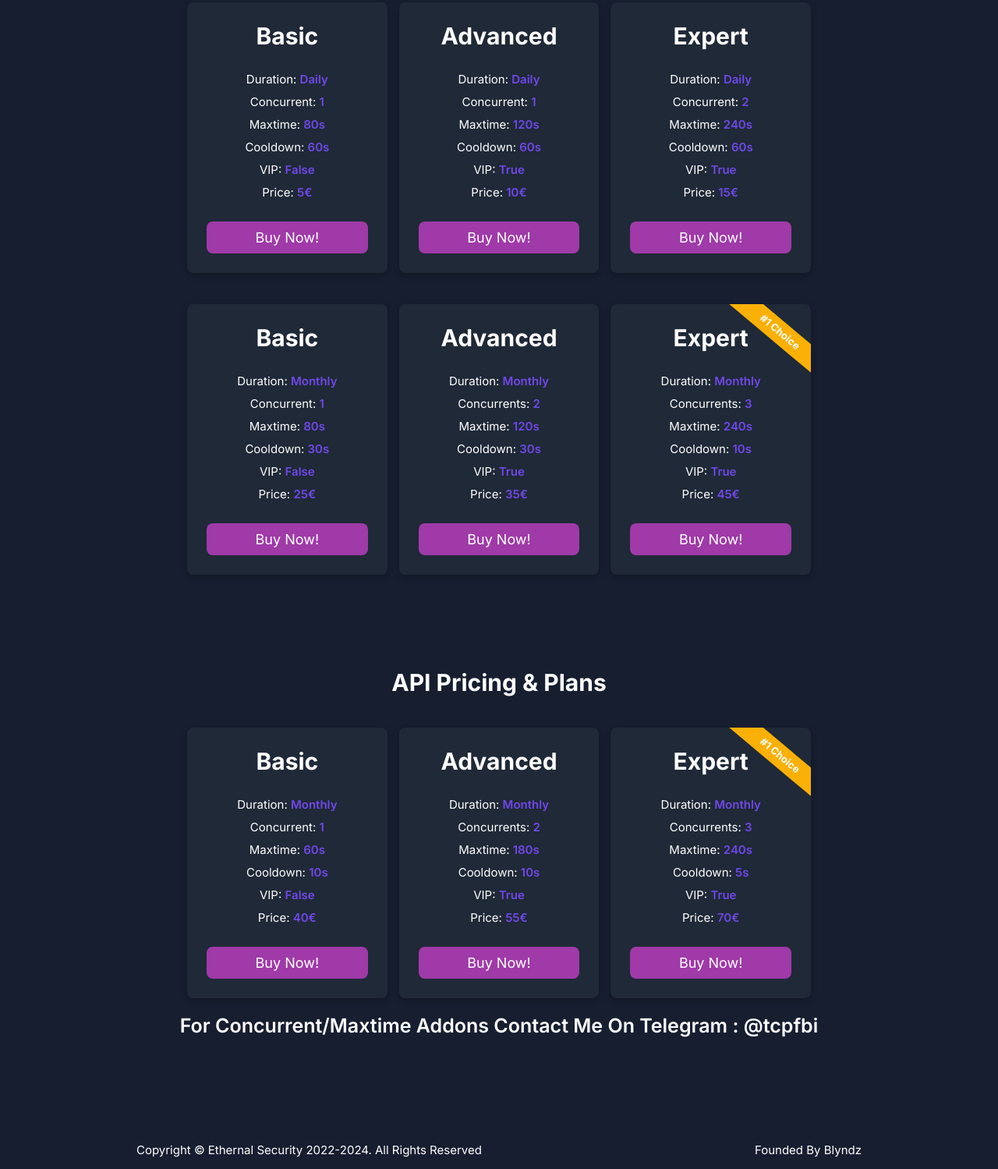
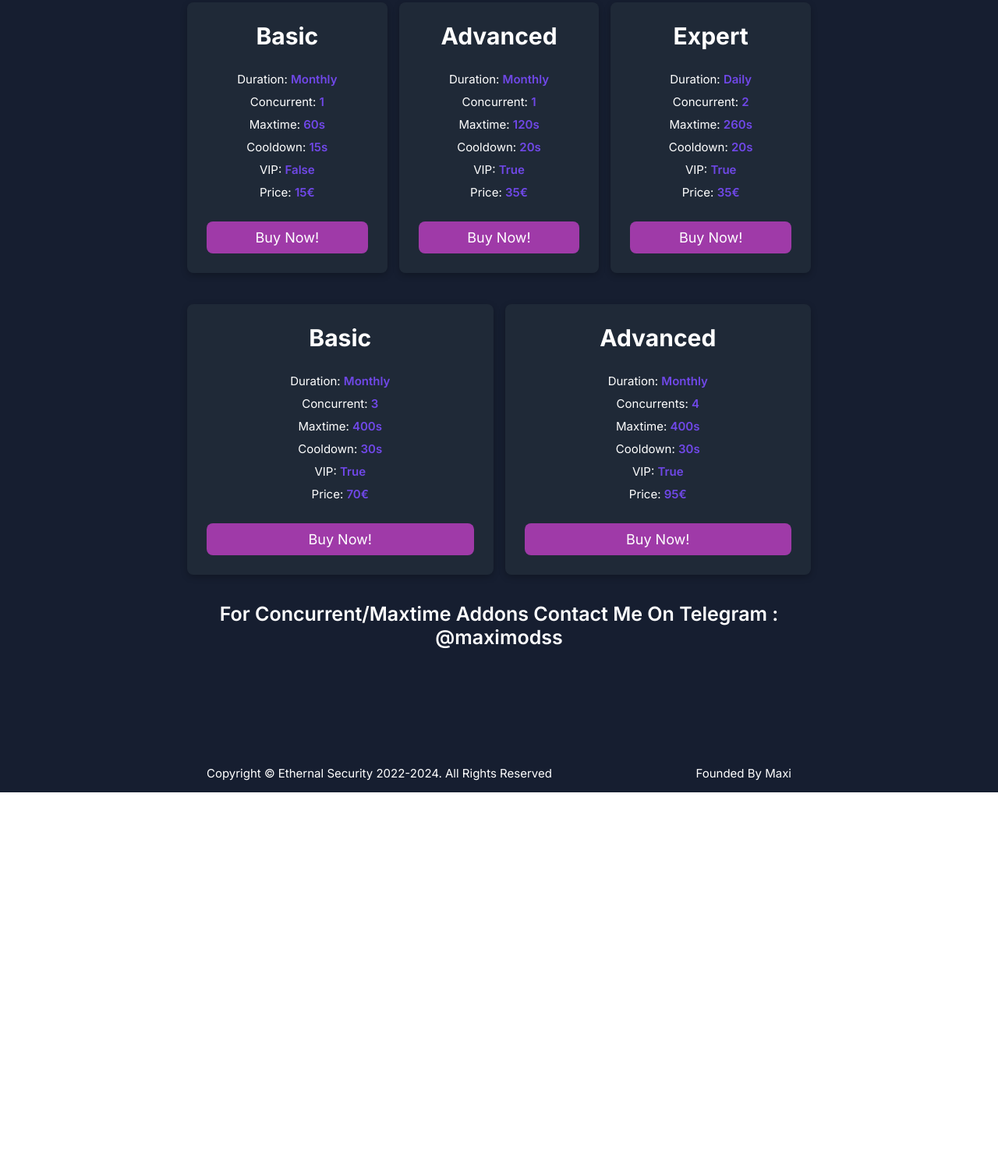
Before and after one commit to FinixDevRoot/ethernal, a plain HTML site: page index.html in a window 1280 px wide. Shown: the part 1612-3111 px from the top of the page at 78% size. After the commit the page ends 2628 px from the top, so only its background shows below. Drawn offline with Linux system fonts and the light colour scheme.

Commit message:
Add files via upload

```diff
--- a/index.html
+++ b/index.html
@@ -1,6 +1,6 @@
 
 <!DOCTYPE html>
-<!-- Coded By Blyndz -->
+<!-- Coded By Maxi -->
 <html lang="en">
 <head>
     <script src="assets/js/embed.js"></script>
@@ -43,7 +43,7 @@
             </div>
             <div class="separator"></div>
           <!-- //  <i onclick="window.location.href='https://Ethernalnetwork.su/discord'" class="nav-icon fa-brands fa-discord"></i> -->
-            <i onclick="window.location.href='https://t.me/hugeddos'" class="nav-icon fa-brands fa-telegram"></i>
+            <i onclick="window.location.href='https://t.me/ethernalapi'" class="nav-icon fa-brands fa-telegram"></i>
             <i onclick="window.location.href='tos'" class="nav-icon fa-solid fa-book"></i>
         </ul>
         <div onclick="toggle_mobile_navigation()" class="mobile-menu">
@@ -57,7 +57,7 @@
                 <li onclick="scrollto('showcase')">Showcase</li>
                 <div class="mobile-separator"></div>
                 <li onclick="window.location.href='https://Ethernalnetwork.su/discord'">Discord</li>
-                <li onclick="window.location.href='https://t.me/hugeddos'">Telegram</li>
+                <li onclick="window.location.href='https://t.me/ethernalapi'">Telegram</li>
                 <li onclick="window.location.href='tos'">TOS</li>
                 <div class="mobile-separator"></div>
                 <li class="mobile-online">Online</li>
@@ -77,7 +77,7 @@
                 <p class="home-text-2">Get The Maximum Power For The Cheapest Prices With Over 360 Satisfied Customers.</p>
                 <div class="home-button-box">
                     <button onclick="scrollto('pricing')" class="home-button buy-now">Pricing</button>
-                    <button onclick="window.location.href='https://t.me/hugeddos'" class="home-button buy-now">Telegram</button>
+                    <button onclick="window.location.href='https://t.me/ethernalapi'" class="home-button buy-now">Telegram</button>
                 </div>
             </div>
             <img class="home-img" src="./assets/img/Ethernal_home.png" alt="">
@@ -161,38 +161,38 @@
                <div class="pricing-box">
                 <h1 class="pricing-box-header">Basic</h1>
                 <ul>
-                    <li class="basic-plans">Duration: <span class="basic-text">Daily</span></li>
+                    <li class="basic-plans">Duration: <span class="basic-text">Monthly</span></li>
                     <li class="basic-plans">Concurrent: <span class="basic-text">1</span></li>
-                    <li class="basic-plans">Maxtime: <span class="basic-text">80s</span></li>
-                    <li class="basic-plans">Cooldown: <span class="basic-text">60s</span></li>
+                    <li class="basic-plans">Maxtime: <span class="basic-text">60s</span></li>
+                    <li class="basic-plans">Cooldown: <span class="basic-text">15s</span></li>
                     <li class="basic-plans">VIP: <span class="basic-text">False</span></li>
-                    <li class="basic-plans">Price: <span class="basic-text">5€</span></li>
+                    <li class="basic-plans">Price: <span class="basic-text">15€</span></li>
                 </ul>
-                <button class="pricing-button basic-button" type="submit" data-sellix-product="6667bafce77d9">Buy Now!</button>
+                <button class="pricing-button basic-button" onclick="window.location.href='https://t.me/maximodss'">Buy Now!</button>
                </div>
                <div class="pricing-box">
                 <h1 class="pricing-box-header">Advanced</h1>
                 <ul>
-                    <li class="basic-plans">Duration: <span class="basic-text">Daily</span></li>
+                    <li class="basic-plans">Duration: <span class="basic-text">Monthly</span></li>
                     <li class="basic-plans">Concurrent: <span class="basic-text">1</span></li>
                     <li class="basic-plans">Maxtime: <span class="basic-text">120s</span></li>
-                    <li class="basic-plans">Cooldown: <span class="basic-text">60s</span></li>
+                    <li class="basic-plans">Cooldown: <span class="basic-text">20s</span></li>
                     <li class="basic-plans">VIP: <span class="basic-text">True</span></li>
-                    <li class="basic-plans">Price: <span class="basic-text">10€</span></li>
+                    <li class="basic-plans">Price: <span class="basic-text">35€</span></li>
                 </ul>
-                <button class="pricing-button basic-button" type="submit" data-sellix-product="6667bba0bb124">Buy Now!</button>
+                <button class="pricing-button basic-button" onclick="window.location.href='https://t.me/maximodss'">Buy Now!</button>
                </div>
                <div class="pricing-box">
                 <h1 class="pricing-box-header">Expert</h1>
                 <ul>
                     <li class="basic-plans">Duration: <span class="basic-text">Daily</span></li>
                     <li class="basic-plans">Concurrent: <span class="basic-text">2</span></li>
-                    <li class="basic-plans">Maxtime: <span class="basic-text">240s</span></li>
-                    <li class="basic-plans">Cooldown: <span class="basic-text">60s</span></li>
+                    <li class="basic-plans">Maxtime: <span class="basic-text">260s</span></li>
+                    <li class="basic-plans">Cooldown: <span class="basic-text">20s</span></li>
                     <li class="basic-plans">VIP: <span class="basic-text">True</span></li>
-                    <li class="basic-plans">Price: <span class="basic-text">15€</span></li>
+                    <li class="basic-plans">Price: <span class="basic-text">35€</span></li>
                 </ul>
-                <button class="pricing-button basic-button" type="submit" data-sellix-product="6667bc03c696c">Buy Now!</button>
+                <button class="pricing-button basic-button" onclick="window.location.href='https://t.me/maximodss'">Buy Now!</button>
                </div>
             </div>
 
@@ -201,82 +201,27 @@
             <h1 class="pricing-box-header">Basic</h1>
             <ul>
                 <li class="basic-plans">Duration: <span class="basic-text">Monthly</span></li>
-                <li class="basic-plans">Concurrent: <span class="basic-text">1</span></li>
-                <li class="basic-plans">Maxtime: <span class="basic-text">80s</span></li>
+                <li class="basic-plans">Concurrent: <span class="basic-text">3</span></li>
+                <li class="basic-plans">Maxtime: <span class="basic-text">400s</span></li>
                 <li class="basic-plans">Cooldown: <span class="basic-text">30s</span></li>
-                <li class="basic-plans">VIP: <span class="basic-text">False</span></li>
-                <li class="basic-plans">Price: <span class="basic-text">25€</span></li>
+                <li class="basic-plans">VIP: <span class="basic-text">True</span></li>
+                <li class="basic-plans">Price: <span class="basic-text">70€</span></li>
             </ul>
-            <button class="pricing-button basic-button" type="submit" data-sellix-product="6662ff75c19fd">Buy Now!</button>
+            <button class="pricing-button basic-button" onclick="window.location.href='https://t.me/maximodss'">Buy Now!</button>
            </div>
            <div class="pricing-box">
             <h1 class="pricing-box-header">Advanced</h1>
             <ul>
                 <li class="basic-plans">Duration: <span class="basic-text">Monthly</span></li>
-                <li class="basic-plans">Concurrents: <span class="basic-text">2</span></li>
-                <li class="basic-plans">Maxtime: <span class="basic-text">120s</span></li>
+                <li class="basic-plans">Concurrents: <span class="basic-text">4</span></li>
+                <li class="basic-plans">Maxtime: <span class="basic-text">400s</span></li>
                 <li class="basic-plans">Cooldown: <span class="basic-text">30s</span></li>
                 <li class="basic-plans">VIP: <span class="basic-text">True</span></li>
-                <li class="basic-plans">Price: <span class="basic-text">35€</span></li>
+                <li class="basic-plans">Price: <span class="basic-text">95€</span></li>
             </ul>
-            <button class="pricing-button basic-button" type="submit" data-sellix-product="6662ffb9518da">Buy Now!</button>
-           </div>
-           <div class="pricing-box premium-box">
-            <h1 class="pricing-box-header">Expert</h1>
-            <ul>
-                <li class="basic-plans">Duration: <span class="basic-text">Monthly</span></li>
-                <li class="basic-plans">Concurrents: <span class="basic-text">3</span></li>
-                <li class="basic-plans">Maxtime: <span class="basic-text">240s</span></li>
-                <li class="basic-plans">Cooldown: <span class="basic-text">10s</span></li>
-                <li class="basic-plans">VIP: <span class="basic-text">True</span></li>
-                <li class="basic-plans">Price: <span class="basic-text">45€</span></li>
-            </ul>
-            <button class="pricing-button basic-button" type="submit" data-sellix-product="6662ffedb040e">Buy Now!</button>
-           </div>
+            <button class="pricing-button basic-button" onclick="window.location.href='https://t.me/maximodss'">Buy Now!</button>
         </div>
-
-
-      <div id="api" class="pricing-wrapper">
-        <h1 class="pricing-header">API Pricing &amp; Plans</h1>
-        <div class="pricing-container">
-           <div class="pricing-box">
-            <h1 class="pricing-box-header">Basic</h1>
-            <ul>
-                <li class="basic-plans">Duration: <span class="basic-text">Monthly</span></li>
-                <li class="basic-plans">Concurrent: <span class="basic-text">1</span></li>
-                <li class="basic-plans">Maxtime: <span class="basic-text">60s</span></li>
-                <li class="basic-plans">Cooldown: <span class="basic-text">10s</span></li>
-                <li class="basic-plans">VIP: <span class="basic-text">False</span></li>
-                <li class="basic-plans">Price: <span class="basic-text">40€</span></li>
-            </ul>
-            <button class="pricing-button basic-button" onclick="window.location.href='https://t.me/tcpfbi'">Buy Now!</button>
-           </div>
-           <div class="pricing-box">
-            <h1 class="pricing-box-header">Advanced</h1>
-            <ul>
-                <li class="basic-plans">Duration: <span class="basic-text">Monthly</span></li>
-                <li class="basic-plans">Concurrents: <span class="basic-text">2</span></li>
-                <li class="basic-plans">Maxtime: <span class="basic-text">180s</span></li>
-                <li class="basic-plans">Cooldown: <span class="basic-text">10s</span></li>
-                <li class="basic-plans">VIP: <span class="basic-text">True</span></li>
-                <li class="basic-plans">Price: <span class="basic-text">55€</span></li>
-            </ul>
-            <button class="pricing-button basic-button" onclick="window.location.href='https://t.me/tcpfbi'">Buy Now!</button>
-           </div>
-           <div class="pricing-box premium-box">
-            <h1 class="pricing-box-header">Expert</h1>
-            <ul>
-                <li class="basic-plans">Duration: <span class="basic-text">Monthly</span></li>
-                <li class="basic-plans">Concurrents: <span class="basic-text">3</span></li>
-                <li class="basic-plans">Maxtime: <span class="basic-text">240s</span></li>
-                <li class="basic-plans">Cooldown: <span class="basic-text">5s</span></li>
-                <li class="basic-plans">VIP: <span class="basic-text">True</span></li>
-                <li class="basic-plans">Price: <span class="basic-text">70€</span></li>
-            </ul>
-            <button class="pricing-button basic-button" onclick="window.location.href='https://t.me/tcpfbi'">Buy Now!</button>
-           </div>
-        </div>
-        <p class="pricing-addon-text">For Concurrent/Maxtime Addons Contact Me On Telegram : @tcpfbi</p>
+        <p class="pricing-addon-text">For Concurrent/Maxtime Addons Contact Me On Telegram : @maximodss</p>
 
       <!-- <div class="showcase-wrapper">
         <h1 class="showcase-header">Showcase</h1>
@@ -286,7 +231,7 @@
       </div> -->
       <div class="footer">
         <p>Copyright &copy; Ethernal Security 2022-2024. All Rights Reserved</p>
-        <p>Founded By Blyndz </p>
+        <p>Founded By Maxi </p>
       </div>
       <div class="tos-box">
         <h1 class="tos-header">Terms & Conditions</h1>
```
